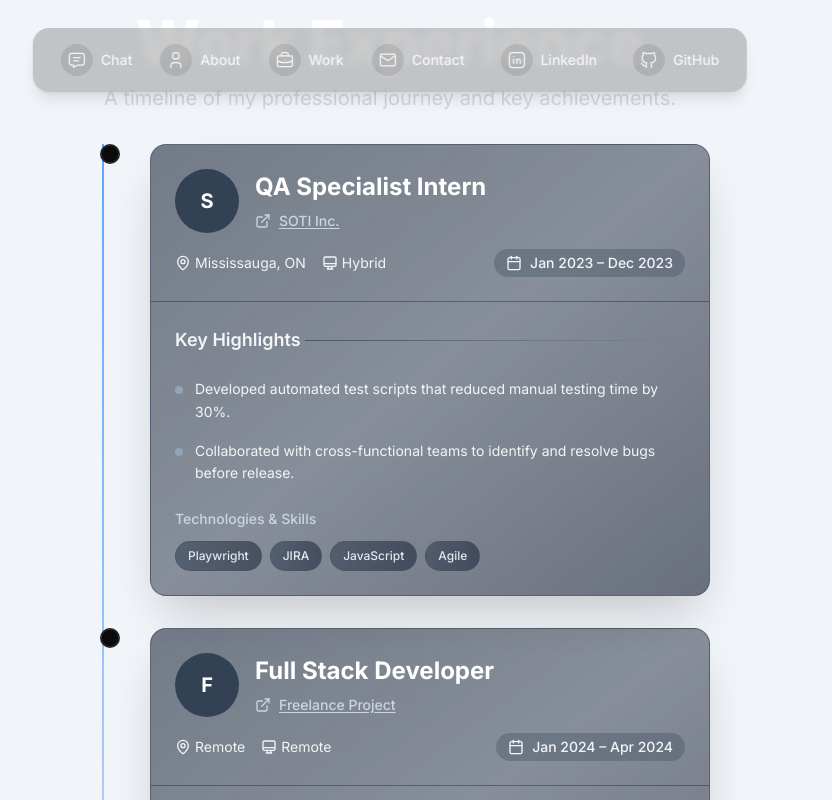
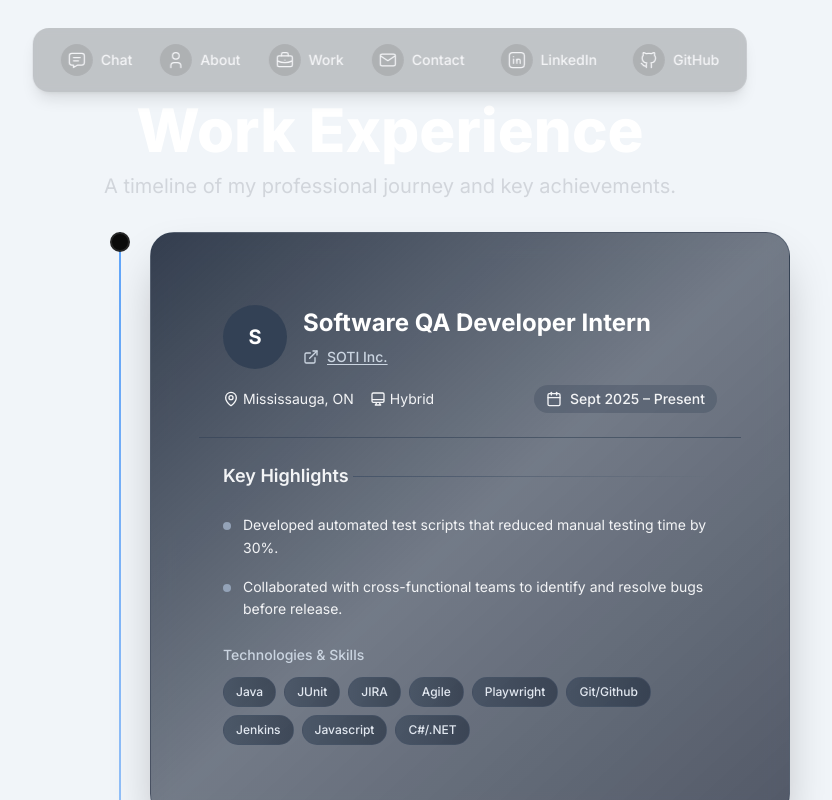
Before and after one commit to hpeshwanidev/harshpeshwani.com, a SvelteKit app: page /Work in a window 1280 px wide. Shown: the top 800 px of the page, without its empty margins (250-1082 px from the left). Built offline with nearby package versions, Linux system fonts and the light colour scheme.

Commit message:
Work Exp Button Fixed from Nav Bar

```diff
--- a/src/lib/Social.svelte
+++ b/src/lib/Social.svelte
@@ -27,7 +27,7 @@
 	  </a>
 
 	  <!-- Work -->
-	  <a href="/work" class="flex items-center gap-2 px-3 py-2 rounded-xl transition-colors hover:bg-white/20 focus:outline-none focus:ring-2 focus:ring-white/20">
+	  <a href="/Work" class="flex items-center gap-2 px-3 py-2 rounded-xl transition-colors hover:bg-white/20 focus:outline-none focus:ring-2 focus:ring-white/20">
 		<div class="flex items-center justify-center w-8 h-8 bg-black/10 rounded-full text-gray-100">
 		  <!-- Work/Briefcase SVG -->
 		  <svg xmlns="http://www.w3.org/2000/svg" width="20" height="20" viewBox="0 0 24 24" fill="none" stroke="currentColor" stroke-width="1.5" stroke-linecap="round" stroke-linejoin="round">
--- a/src/routes/Work/+page.svelte
+++ b/src/routes/Work/+page.svelte
@@ -4,13 +4,13 @@
 	export let experiences = [
 	  {
 		company: "SOTI Inc.",
-		role: "QA Specialist Intern",
-		duration: "Jan 2023 – Dec 2023",
+		role: "Software QA Developer Intern",
+		duration: "Sept 2025 – Present",
 		location: "Mississauga, ON",
 		type: "Hybrid",
 		description:
 		  "Worked on manual and automated testing using Playwright, collaborated with dev teams to ensure product quality, and contributed to automation scripts.",
-		tech: ["Playwright", "JIRA", "JavaScript", "Agile"],
+		tech: ["Java", "JUnit", "JIRA", "Agile", "Playwright", "Git/Github", "Jenkins", "Javascript", "C#/.NET"],
 		highlights: [
 		  "Developed automated test scripts that reduced manual testing time by 30%.",
 		  "Collaborated with cross-functional teams to identify and resolve bugs before release."
@@ -47,11 +47,11 @@
 	];
 </script>
 <Background />
-<div class="page-root w-full flex flex-col" style="position: static; min-hieght: 100vh; ">
+<div class="page-root w-full flex flex-col" style="position: static; min-height: 60vh; margin-top: 100px;">
 
 
 	<div class="flex flex-col items-center justify-center gap-8 mb-5 px-4">
-		<div class="text-center">
+		<div class="page-root text-center" sytle="position: relative; hieght: 10vh; ">
 			<h1 class="text-5xl md:text-6xl font-extrabold text-white mb-3 ">
 				Work Experience
 			</h1>
@@ -61,17 +61,15 @@
 		</div>
 
 		<!-- Timeline Container -->
-		<div class="w-full max-w-screen-xl">
+		<div class="w-full max-w-screen-xl mx-auto">
 			<!-- Timeline Line -->
 			<div class="relative">
-				<div class="absolute left-4 md:left-8 top-0 bottom-0 w-0.5 bg-gradient-to-b from-blue-400 to-transparent"></div>
-
+				<div class="absolute left-[20px] md:left-[50px] top-0 bottom-0 w-0.5 bg-gradient-to-b from-blue-400 to-transparent transform -translate-x-1/2"></div>
 				{#each experiences as exp, i}
-				<div class="relative group mb-8" style="animation: 0.6s ease-out {i * 0.3}s 1 normal both running fadeInUp;">
-					<div class="absolute left-[14px] md:left-[30px] w-5 h-5 rounded-full bg-neutral-950 border-2 border-neutral-800 transition-colors duration-300 group-hover:border-blue-400"></div>
-					<div class="ml-12 md:ml-20">
-						<div class="bg-gradient-to-br from-slate-800/60 via-slate-800/50 to-slate-900/60 backdrop-blur-sm rounded-2xl border border-slate-700/50 overflow-hidden w-full shadow-2xl shadow-black/20">
-							<div class="absolute inset-0 bg-gradient-to-br from-blue-500/5 via-transparent to-purple-500/5 opacity-0 pointer-events-none group-hover:opacity-100 transition-opacity duration-300"></div>
+				<div class="relative group mb-8">
+				  <div class="absolute left-[20px] md:left-[50px] w-5 h-5 rounded-full bg-neutral-950 border-2 border-neutral-800 transition-colors duration-300 group-hover:border-blue-400 transform -translate-x-1/2"></div>					<div class="ml-12 md:ml-20 w-[100%] md:w-[80%] lg:w-[100%]">
+					<div class="bg-gradient-to-br from-slate-800/90 via-slate-800/60 to-slate-900/70 backdrop-blur-md rounded-3xl border border-slate-700/40 overflow-hidden w-full shadow-2xl shadow-black/30 p-8 sm:p-10 md:p-12 transition-transform duration-300 hover:scale-[1.01]">
+					<div class="absolute inset-0 bg-gradient-to-br from-blue-500/5 via-transparent to-purple-500/5 opacity-0 pointer-events-none group-hover:opacity-100 transition-opacity duration-300"></div>
 							<div class="p-4 sm:p-6 border-b border-slate-700/60 relative z-10">
 								<div class="block sm:hidden">
 									<div class="flex items-center gap-3 mb-3">
```
